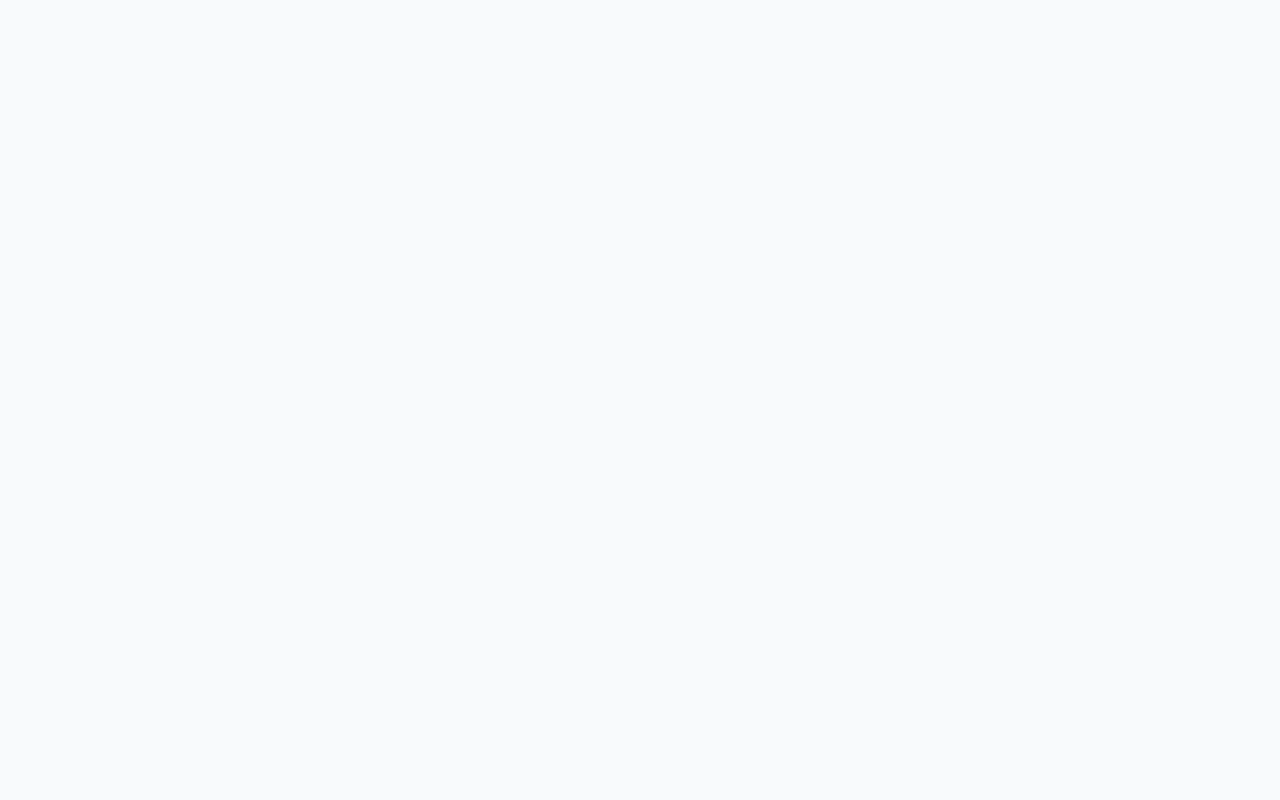
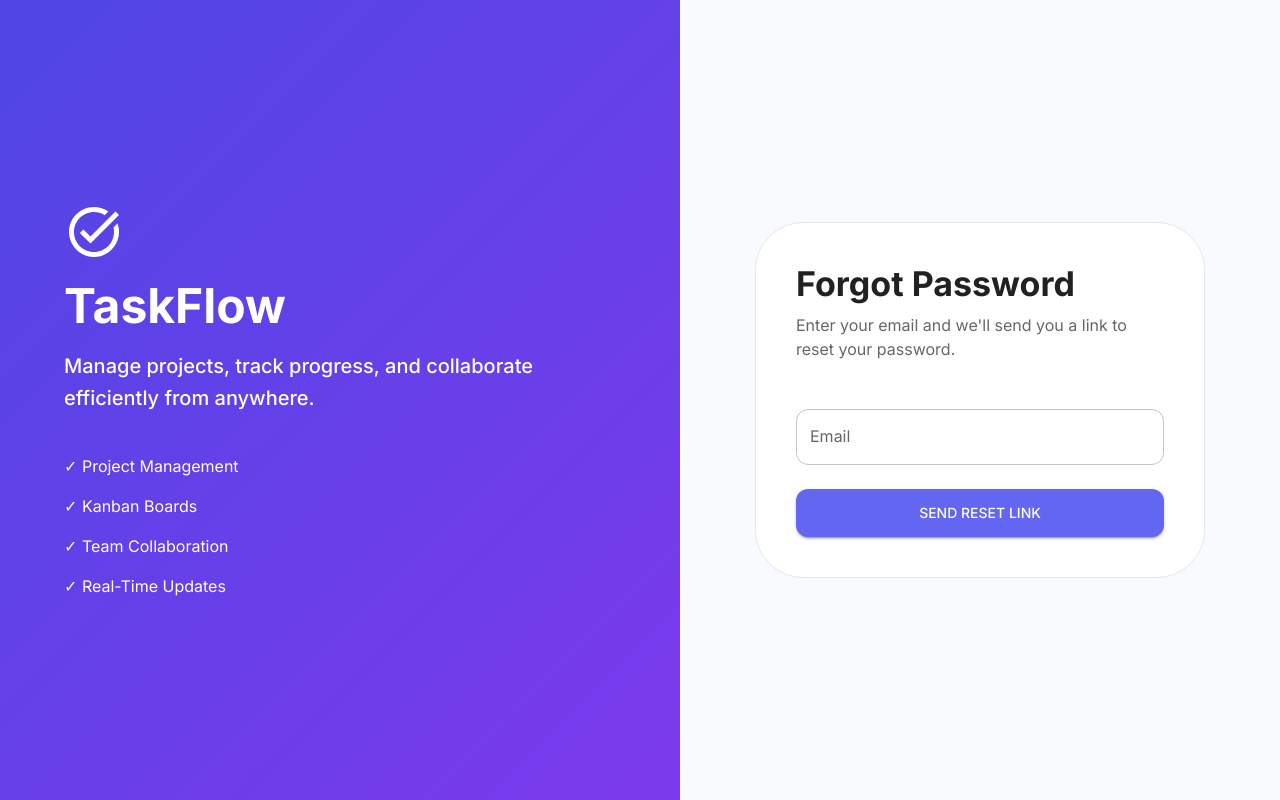
Before and after one commit to herve192-hub/TaskFlow, a React (Vite) app in the folder frontend/: page /forgot-password in a window 1280 px wide. Before the commit this address had no page. Built offline with nearby package versions, Linux system fonts and the light colour scheme.

Commit message:
UI-Only Remember Me checkbox feature and Forgot Password link&page implemented

```diff
--- /dev/null
+++ b/frontend/src/pages/ForgotPassword.tsx
@@ -0,0 +1,90 @@
+import {
+    Paper,
+    Typography,
+    TextField,
+    Button,
+} from "@mui/material";
+
+import { useForm } from "react-hook-form";
+import AuthLayout from "../components/AuthLayout.tsx";
+
+interface ForgotPasswordFormData {
+    email: string;
+}
+
+export default function ForgotPassword() {
+    const {
+        register,
+        handleSubmit,
+        formState: { errors },
+    } = useForm<ForgotPasswordFormData>();
+
+    const onSubmit = async (
+        data: ForgotPasswordFormData
+        ) => {
+        console.log(data);
+        //
+        // Handle forgot password logic ...
+    };
+    return (
+        <AuthLayout>
+            <Paper
+                elevation={0}
+                sx={{
+                    width: "100%",
+                    maxWidth: 450,
+                    p: 5,
+                    borderRadius: 4,
+                    border: "1px solid #E2E8F0",
+                }}
+            >
+                <Typography
+                    variant="h4"
+                    sx={{
+                        mb: 1,
+                        fontWeight: "bold",
+                    }}
+                >
+                    Forgot Password
+                </Typography>
+                <Typography
+                    sx={{
+                        color: "text.secondary",
+                        mb: 4,
+                     }}
+                >
+                    Enter your email and we'll send you a link to reset your password.
+                </Typography>
+
+                <form onSubmit={handleSubmit(onSubmit)}>
+                    <TextField
+                        fullWidth
+                        label="Email"
+                        margin="normal"
+                        error={!!errors.email}
+                        helperText={errors.email?.message}
+                        {...register("email", {
+                            required: "Email is required",
+                            pattern: {
+                                value: /^\S+@\S+$/i,
+                                message: "Invalid email address",
+                            },
+                        })}
+                    />
+                    <Button
+                        type="submit"
+                        variant="contained"
+                        fullWidth
+                        sx={{
+                            mt: 2,
+                            size: "Large",
+                            py: 1.5,
+                         }}
+                    >
+                        Send Reset Link
+                    </Button>
+                </form>
+            </Paper>
+        </AuthLayout>
+    );
+}
--- a/frontend/src/pages/Login.tsx
+++ b/frontend/src/pages/Login.tsx
@@ -23,10 +23,16 @@ import GitHubIcon from "@mui/icons-material/GitHub";
 import OAuthButton from "../components/oAuthButtonProps.tsx";
 
 import Stack from "@mui/material/Stack";
+import Checkbox from "@mui/material/Checkbox";
+import FormControlLabel from "@mui/material/FormControlLabel";
+import MuiLink from "@mui/material/Link";
+
+
 
 interface LoginFormData {
     email: string;
     password: string;
+    rememberMe: boolean;
 }
 
 export default function Login() {
@@ -34,8 +40,12 @@ export default function Login() {
     const {
         register,
         handleSubmit,
-        formState: { errors, isSubmitting },
-    } = useForm<LoginFormData>();
+        formState: { errors },
+    } = useForm<LoginFormData>({
+        defaultValues: {
+            rememberMe: false,
+        },
+    });
 // Handle form submission ...
     const onSubmit = async (data: LoginFormData) => {
         console.log(data);
@@ -63,8 +73,10 @@ export default function Login() {
                     Welcome Back
                 </Typography>
                 <Typography
-                    color="text.secondary"
-                    sx={{ mb: 4 }}
+                    sx={{
+                        color: "text.secondary",
+                        mb: 4,
+                     }}
                 >
                     Sign in to continue to TaskFlow
                 </Typography>
@@ -114,6 +126,40 @@ export default function Login() {
                             },
                         }}
                     />
+                    <Box
+                        sx={{
+                            display: "flex",
+                            justifyContent: "space-between",
+                            alignItems: "center",
+                            mt: 1,
+                            mb: 2,
+
+                        }}
+                    >
+                        <FormControlLabel
+                            control={
+                                <Checkbox
+                                    {...register("rememberMe")}
+                                    color="primary"
+                                />
+                            }
+                            label="Remember me"
+                        />
+                        <MuiLink
+                            variant="body2"
+                            component={Link}
+                            to="/forgot-password"
+                            // href="/forgot-password"
+                            // color="primary"
+                            sx={{
+                                textDecoration: "none",
+                                cursor: "pointer",
+                                fontWeight: "500",
+                             }}
+                        >
+                            Forgot password?
+                        </MuiLink>
+                    </Box>
                     <Button
                         type="submit"
                         fullWidth
@@ -139,7 +185,13 @@ export default function Login() {
                         />
                     </Stack>
                 </form>
-                <Box sx={{textAlign: "center", mt: 3 }}>
+                <Box
+                    sx={{
+                        textAlign: "center",
+                        mt: 3,
+                        color: "text.secondary",
+                    }}
+                >
                     <Typography>
                         Don't have an account?{" "}
                         <Link to="/signup">Create one</Link>
--- a/frontend/src/pages/Signup.tsx
+++ b/frontend/src/pages/Signup.tsx
@@ -173,7 +173,11 @@ export default function Signup() {
                     </Button>
                 </form>
                 <Box
-                    sx={{ textAlign: "center",  mt: 3, }}
+                    sx={{
+                        textAlign: "center",
+                        mt: 3,
+                        color: "text.secondary",
+                    }}
                 >
                      <Typography>
                         Already have an account?{" "}
--- a/frontend/src/routes/AppRoutes.tsx
+++ b/frontend/src/routes/AppRoutes.tsx
@@ -3,6 +3,7 @@ import { BrowserRouter, Routes, Route } from "react-router-dom";
 
 import Signup from "../pages/Signup";
 import Login from "../pages/Login";
+import ForgotPassword from "../pages/ForgotPassword";
 // import Dashboard from "../pages/Dashboard";
 
 export default function AppRoutes() {
@@ -12,6 +13,7 @@ export default function AppRoutes() {
                 <Route path="/" element={<Login />} />
                 <Route path="/signup" element={<Signup />} />
                 <Route path="/login" element={<Login />} />
+                <Route path="/forgot-password" element={<ForgotPassword />}/>
                 {/* <Route path="/dashboard" element={<Dashboard />} /> */}
             </Routes>
         </BrowserRouter>
```
